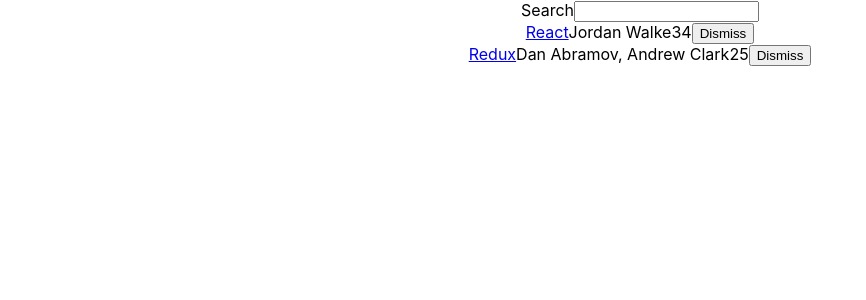
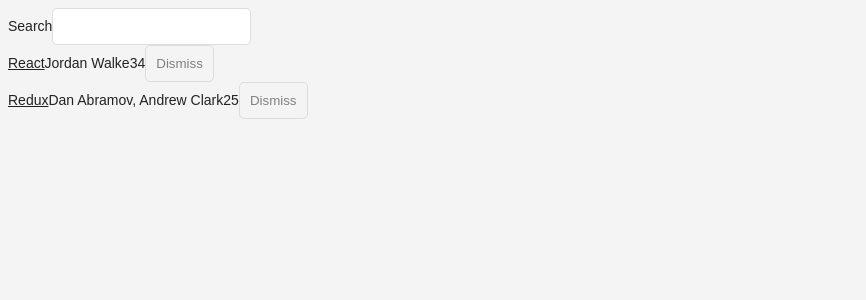
Before and after one commit to KrasniqiR/hackernews, a React (Create React App) app: page / in a window 1280 px wide. Shown: the top 300 px of the page, without its empty margins (0-866 px from the left). Built offline with nearby package versions, Linux system fonts and the light colour scheme.

Commit message:
Converted reusable components to stateless functional and base styling

```diff
--- a/src/App.css
+++ b/src/App.css
@@ -1,32 +1,62 @@
-.App {
+page {
+  margin: 20px;
+  }
+  .interactions {
   text-align: center;
   }
 
-.App-logo {
-  animation: App-logo-spin infinite 20s linear;
-  height: 40vmin;
+  .table {
+  margin: 20px 0;
   }
 
-.App-header {
-  background-color: #282c34;
-  min-height: 100vh;
+  .table-header {
   display: flex;
-  flex-direction: column;
-  align-items: center;
-  justify-content: center;
-  font-size: calc(10px + 2vmin);
-  color: white;
+  line-height: 24px;
+  font-size: 16px;
+  padding: 0 10px;
+  justify-content: space-between;
   }
 
-.App-link {
-  color: #61dafb;
+  .table-empty {
+  margin: 200px;
+  text-align: center;
+  font-size: 16px;
   }
 
-@keyframes App-logo-spin {
-  from {
-    transform: rotate(0deg);
+  .table-row {
+    display: flex;
+    line-height: 24px;
+    white-space: nowrap;
+    margin: 10px 0;
+    padding: 10px;
+    background: #ffffff;
+    border: 1px solid #e3e3e3;
     }
-  to {
-    transform: rotate(360deg);
+
+    .table-header > span {
+    overflow: hidden;
+    text-overflow: ellipsis;
+    padding: 0 5px;
     }
+
+    .table-row > span {
+    overflow: hidden;
+    text-overflow: ellipsis;
+    padding: 0 5px;
     }
+
+    .button-inline {
+    border-width: 0;
+    background: transparent;
+    color: inherit;
+    text-align: inherit;
+    -webkit-font-smoothing: inherit;
+    padding: 0;
+    font-size: inherit;
+    cursor: pointer;
+    }
+
+    .button-active {
+    border-radius: 0;
+    border-bottom: 1px solid #38BB6C;
+  }
--- a/src/App.js
+++ b/src/App.js
@@ -70,11 +70,10 @@
   }
 }
 
-class Search extends Component {
-  render() {
-    const { value, onChange, children } = this.props;
-    return (
-      <form>
+const Search = ({ value, onChange, children })  => {
+
+  return (
+  <form>
         {children}
       <input
              type="text"
@@ -82,13 +81,12 @@
              onChange={onChange}
       />
       </form>
-    )
-  }
+  );
 }
 
-class Table extends Component {
-  render() {
-    const {list, pattern, onDismiss} = this.props;
+
+const Table =  ({list, pattern, onDismiss}) => {
+
     return (
       <div>
       {list.filter(isSearched(pattern)).map(item =>
@@ -100,18 +98,32 @@
           <span>{item.num_comments}</span>
           <span>{item.points}</span>
           <span>
-            <button
+            <Button
               onClick={() => onDismiss(item.objectID)}
               type="button"
             >
               Dismiss
-    </button>
+            </Button>
           </span>
         </div>
       )}
       </div>
-    )
+    );
   }
-}
+
+
+const Button = ({onClick, className = '', children}) => {
+
+  return (
+      <button
+      onClick={onClick}
+      className={className}
+      type="button"
+      >
+      {children}
+      </button>
+    );
+  }
+
 
 export default App;
--- a/src/index.css
+++ b/src/index.css
@@ -1,14 +1,37 @@
 body {
+  color: #222;
+  background: #f4f4f4;
+  font: 400 14px CoreSans, Arial, sans-serif;
+  }
+  a {
+  color: #222;
+  }
+  a:hover {
+  text-decoration: underline;
+  }
+  ul, li {
+  list-style: none;
+  padding: 0;
   margin: 0;
-  padding: 0;
-  font-family: -apple-system, BlinkMacSystemFont, "Segoe UI", "Roboto", "Oxygen",
-    "Ubuntu", "Cantarell", "Fira Sans", "Droid Sans", "Helvetica Neue",
-    sans-serif;
-  -webkit-font-smoothing: antialiased;
-  -moz-osx-font-smoothing: grayscale;
+  }
+  input {
+  padding: 10px;
+  border-radius: 5px;
+  outline: none;
+  margin-right: 10px;
+  border: 1px solid #dddddd;
+  }
+  button {
+  padding: 10px;
+  border-radius: 5px;
+  border: 1px solid #dddddd;
+  background: transparent;
+color: #808080;
+cursor: pointer;
 }
-
-code {
-  font-family: source-code-pro, Menlo, Monaco, Consolas, "Courier New",
-    monospace;
+button:hover {
+color: #222;
 }
+*:focus {
+outline: none;
+}
```
Lines whose indentation alone changed are shown as unchanged.
